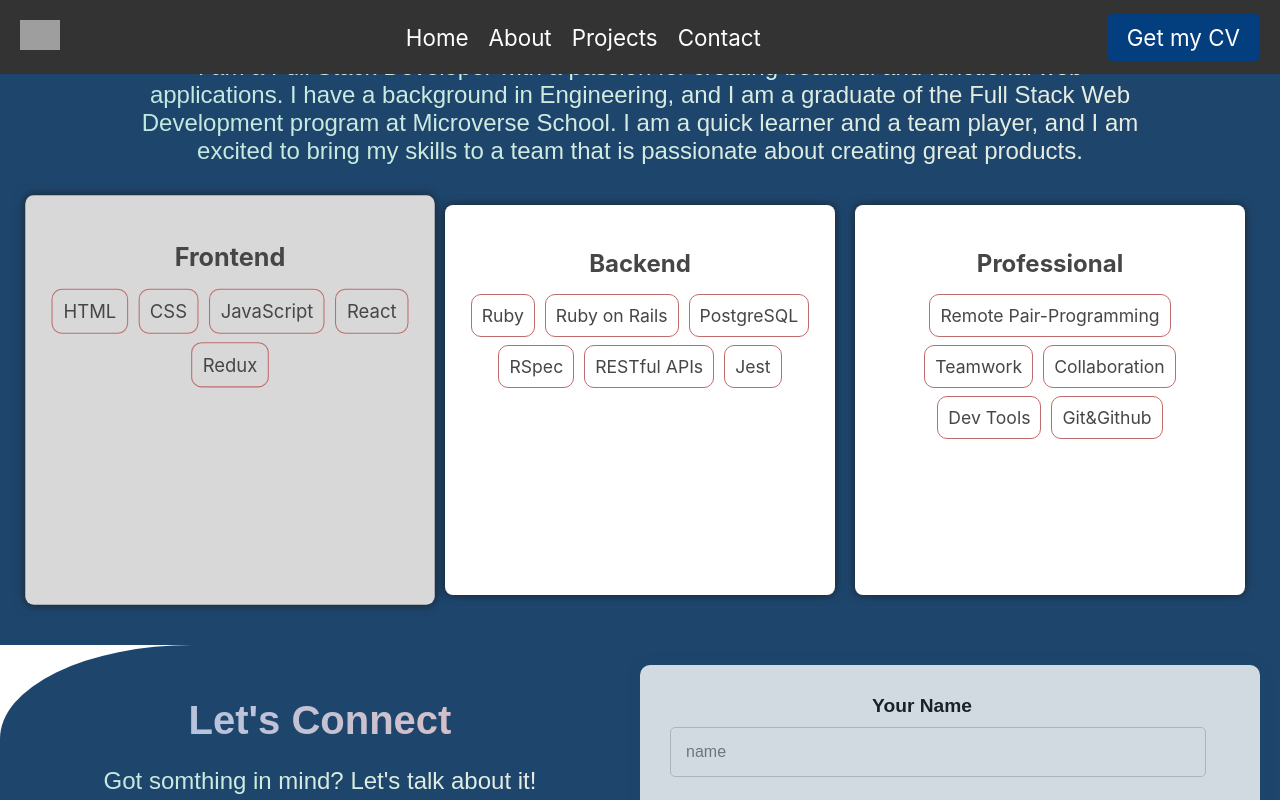
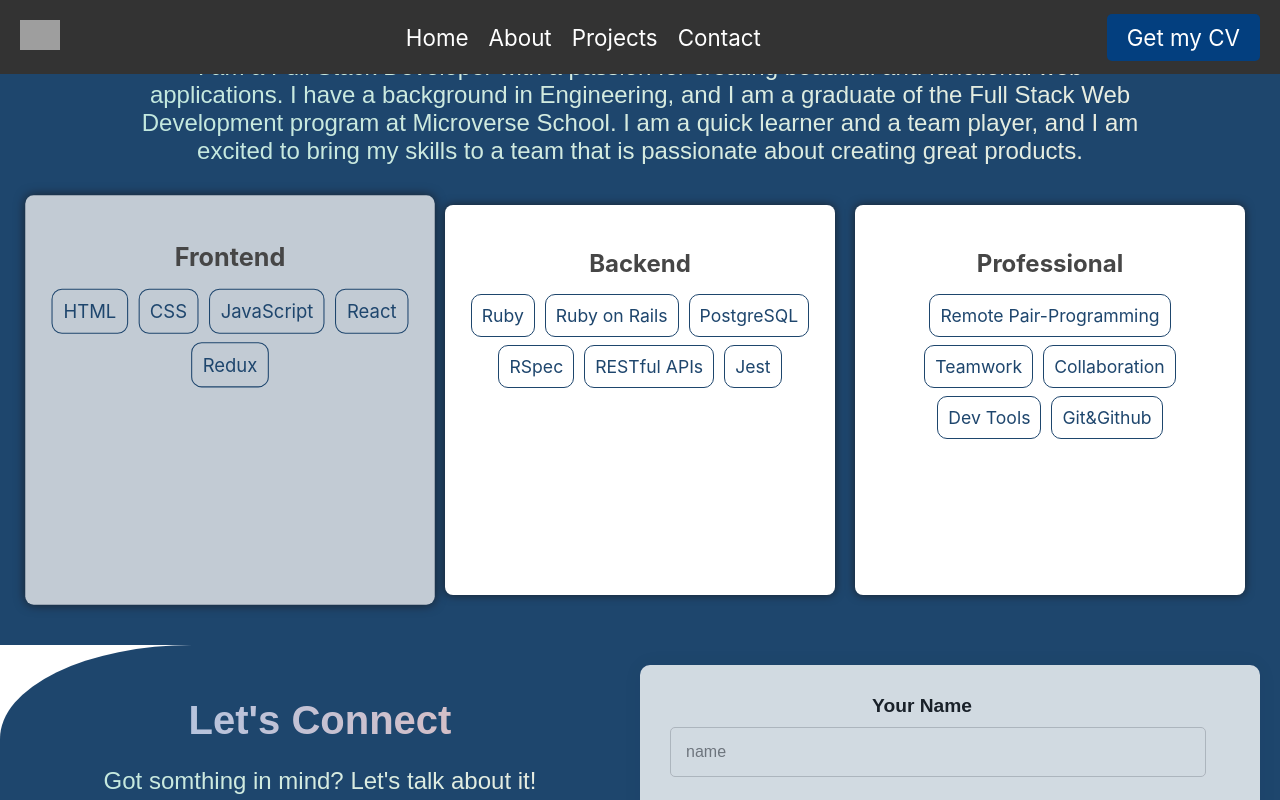
Before and after one commit to abdozayan12/New-Portfolio, a React (Create React App) app: page / in a window 1280 px wide. In both pictures the pointer is over the element 230 px from the left and 1290 px from the top of the page. Shown: the part 890-1690 px from the top of the page. Built offline with nearby package versions, Linux system fonts and the light colour scheme; grey boxes are pictures that could not be loaded.

Commit message:
Update About.css

```diff
--- a/src/components/About/About.css
+++ b/src/components/About/About.css
@@ -31,8 +31,6 @@
   --tw-gradient-to: #e8ecde var(--tw-gradient-to-position);
   -webkit-background-clip: text;
   color: transparent;
-
-  color: transparent;
   margin-inline: 10%;
   text-align: center;
 }
@@ -57,7 +55,7 @@
 
 .skill-card:hover {
   transform: scale(1.05);
-  background-color: #d4d4d4;;
+  background-color: #bcc6d0;
 }
 
 .skill-card h3 {
@@ -76,11 +74,11 @@
 }
 
 .list li {
-  border: 1px solid #b95c5c;
+  border: 1px solid #06325e;
     border-radius: 10px;
+    color: #06325e;
     display: flex;
     font-size: 1.1em;
-  color: #333;
     margin-bottom: 8px;
     margin-inline: 5px;
     padding: 10px;
@@ -88,7 +86,8 @@
 }
 
 .list li:hover {
-  background-color: #b95c5c;
+  border: 1px solid #050b11;
+  background-color: #06325e;
   color: #fff;
   transform: scale(1.05);
 }
```
Lines whose indentation alone changed are shown as unchanged.
